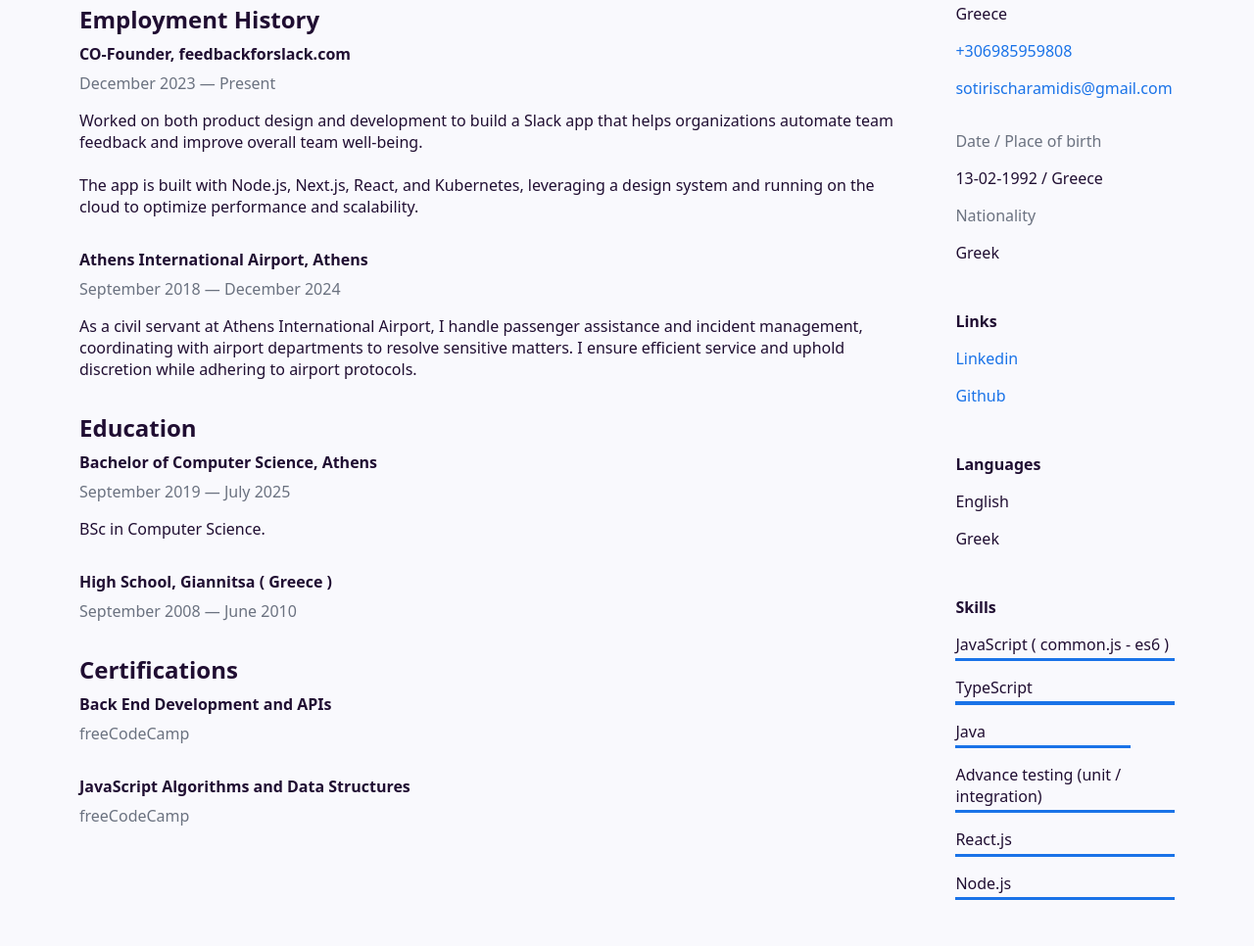
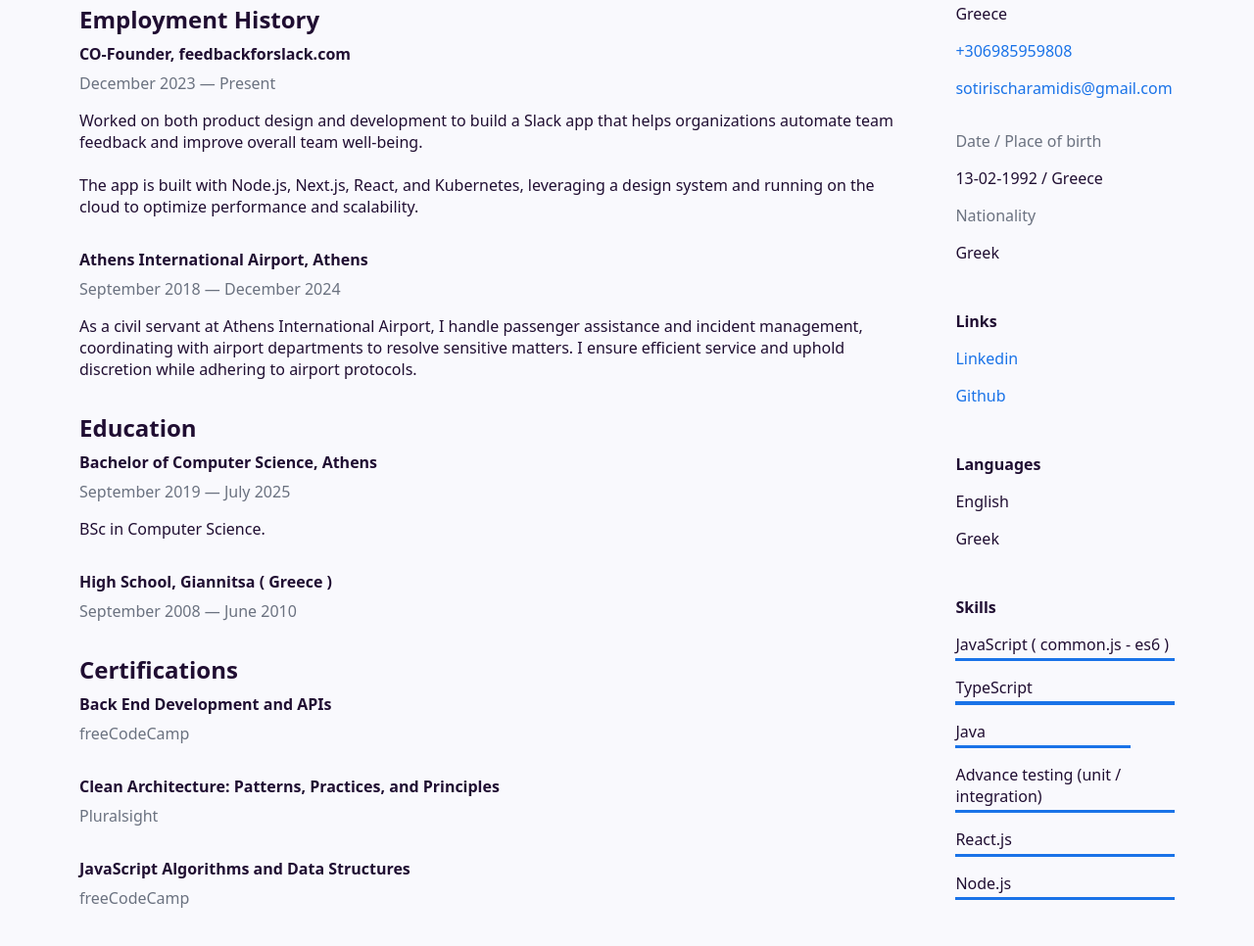
Before and after one commit to SotirisXaram/cv, a plain HTML site: page index.html in a window 1280 px wide. Shown: the part 369-1335 px from the top of the page at 98% size. Drawn offline with Linux system fonts and the light colour scheme.

Commit message:
Update index.html

```diff
--- a/index.html
+++ b/index.html
@@ -81,6 +81,11 @@
                     <div class="title">Back End Development and APIs</div>
                     <a href="https://www.freecodecamp.org/certification/SotiriosCharamidis/back-end-development-and-apis"
                         class="period">freeCodeCamp</a>
+                </div>
+                <div class="position">
+                    <div class="title">Clean Architecture: Patterns, Practices, and Principles</div>
+                    <a href="https://www.pluralsight.com/courses/clean-architecture-patterns-practices-principles"
+                        class="period">Pluralsight</a>
                 </div>
                 <div class="position">
                     <div class="title">JavaScript Algorithms and Data Structures</div>
```
